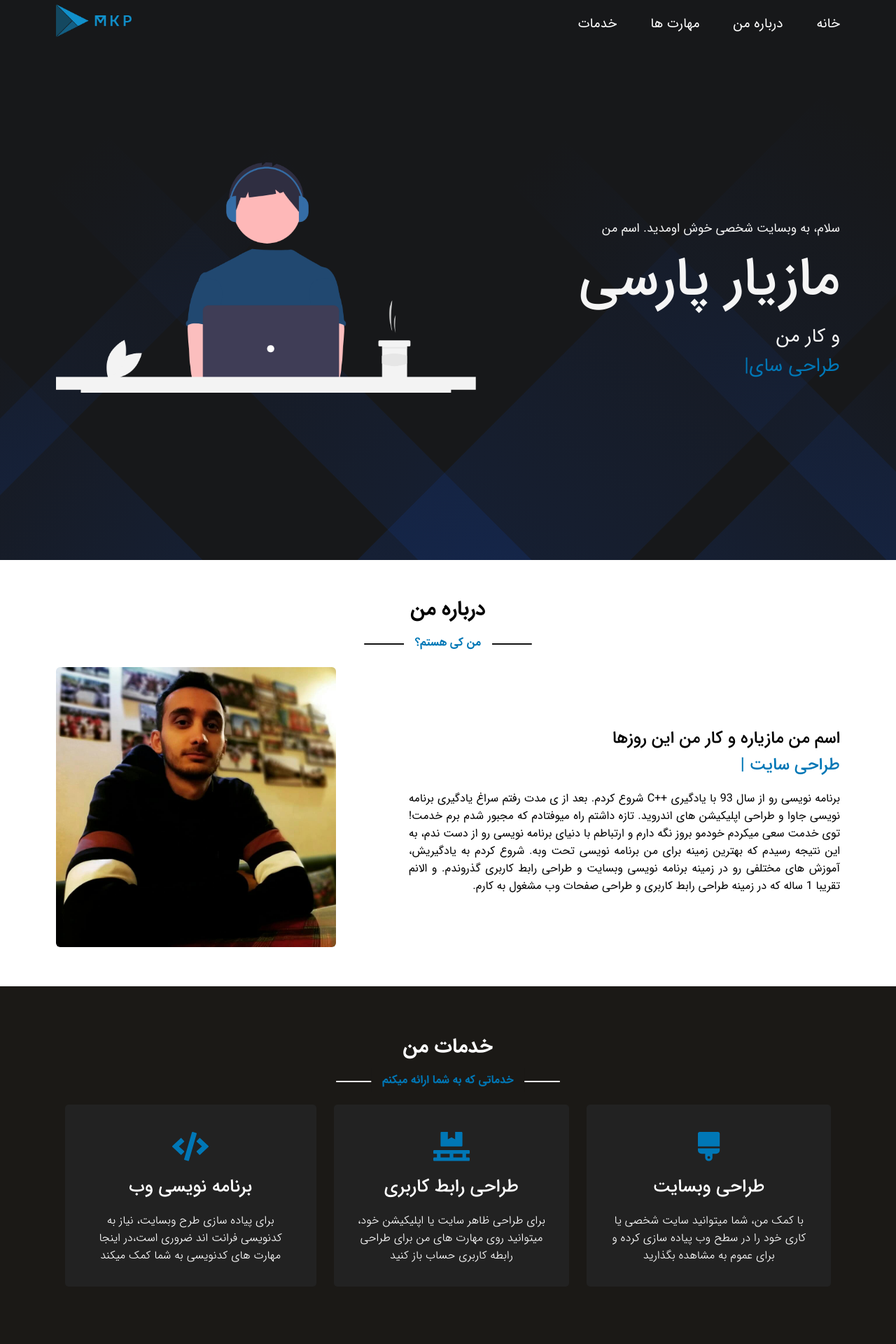
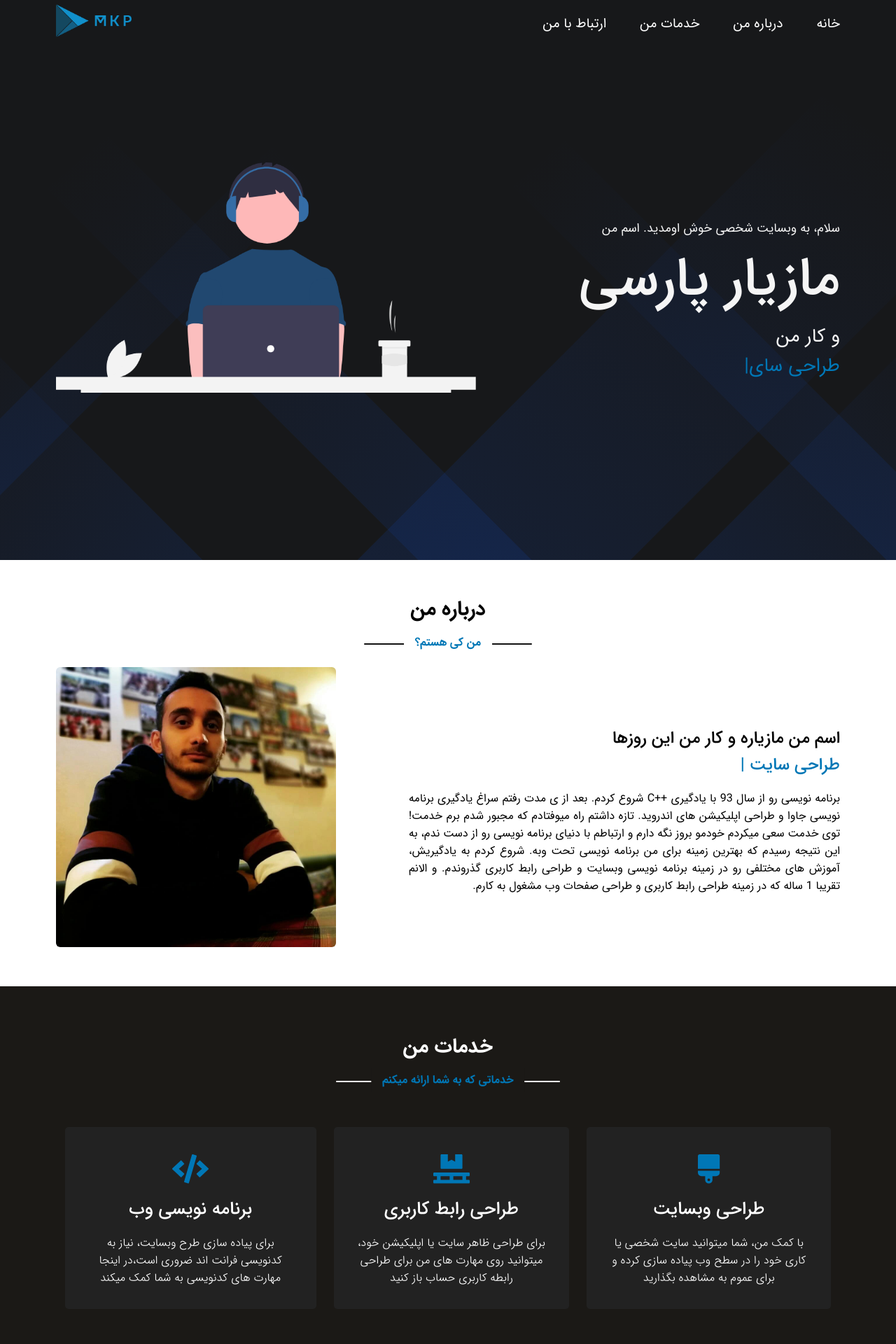
Before and after one commit to MaziyarParsi/portfolio-project, a React (Create React App) app: page / in a window 1280 px wide. Shown: the top 1920 px of the page at 70% size. Built offline with nearby package versions, Linux system fonts and the light colour scheme.

Commit message:
add-navigation-in-page

```diff
--- a/package.json
+++ b/package.json
@@ -12,6 +12,7 @@
     "react": "^17.0.2",
     "react-dom": "^17.0.2",
     "react-router-dom": "^5.3.0",
+    "react-router-hash-link": "^2.4.3",
     "react-scripts": "4.0.3",
     "react-typical": "^0.1.3",
     "web-vitals": "^1.1.2"
--- a/src/App/App.js
+++ b/src/App/App.js
@@ -6,16 +6,19 @@ import MyServices from "../MySecvices/MyServices"
 import ContactMe from "../ContactMe/ContatMe"
 import Footer from "../Footer/Footer"
 import "./App.css"
+import { BrowserRouter, Route, Link } from "react-router-dom"
 
 function App() {
   return (
     <div>
+      <BrowserRouter>
         <Header />
         <HeroSection />
         <AboutSection />
         <MyServices />
         <ContactMe />
         <Footer />
+      </BrowserRouter>
     </div>
   )
 }
--- a/src/Header/Header.js
+++ b/src/Header/Header.js
@@ -1,6 +1,7 @@
 import React, { useState } from "react"
 import "./Header.css"
 import Logo from "../Logo/Logo"
+import { HashLink } from "react-router-hash-link"
 
 const Header = () => {
   const [scroll, setScroll] = useState(false)
@@ -13,15 +14,29 @@ const Header = () => {
   }
   window.addEventListener("scroll", scrollHeader)
 
+  const scrollWithOffset = (el) => {
+    const yCoordinate = el.getBoundingClientRect().top + window.pageYOffset
+    const yOffset = -70
+    window.scrollTo({ top: yCoordinate + yOffset, behavior: "smooth" })
+  }
+
   return (
     <div className={scroll ? "headerDiv scrolled" : "headerDiv"}>
       <div className="container">
         <Logo />
         <ul className="headerMenu">
-          <li>خدمات</li>
-          <li>مهارت ها</li>
-          <li>درباره من</li>
-          <li>خانه</li>
+          <HashLink to="/ContactMe#contactMeSection" scroll={(el) => scrollWithOffset(el)}>
+            <li>ارتباط با من</li>
+          </HashLink>
+          <HashLink to="/MyServices#myServicesSection" scroll={(el) => scrollWithOffset(el)}>
+            <li>خدمات من</li>
+          </HashLink>
+          <HashLink to="/AboutSection#aboutSection" scroll={(el) => scrollWithOffset(el)}>
+            <li>درباره من</li>
+          </HashLink>
+          <HashLink to="/HeroSection#heroSection">
+            <li>خانه</li>
+          </HashLink>
         </ul>
       </div>
     </div>
--- a/src/MySecvices/MyServices.css
+++ b/src/MySecvices/MyServices.css
@@ -34,7 +34,7 @@
   display: flex;
   align-items: center;
   justify-content: space-between;
-  margin: 2rem 0;
+  margin: 4rem 0;
 }
 section.myServicesSection {
   padding: 4rem 0;
```
Also changed, not shown: 1 other file (tests, documents, lock files or other folders). Lines whose indentation alone changed are shown as unchanged.
